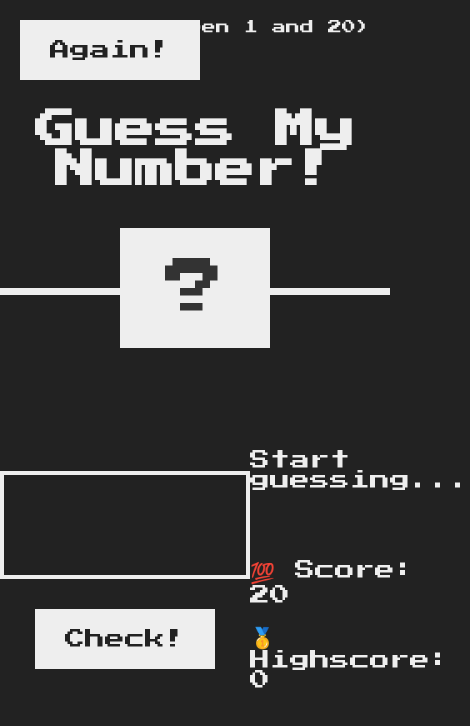
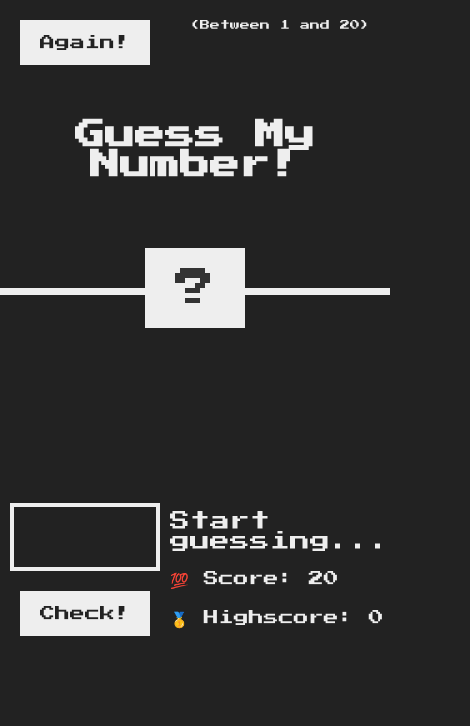
Before and after one commit to Abdelrrahman-Alaa/Guess-My-Number, a plain HTML site: page index.html in a window 390 px wide. Shown: the whole page, 470 px wide, since content can reach past the window. Drawn offline with Linux system fonts and the light colour scheme.

Commit message:
Media Query Edit

```diff
--- a/style.css
+++ b/style.css
@@ -117,3 +117,43 @@ h1 {
 .label-score {
   margin-bottom: 2rem;
 }
+
+/* تحسينات للميديا كويري */
+@media only screen and (max-width: 600px) {
+  h1 {
+    font-size: 3rem;
+  }
+
+  .number {
+    font-size: 4rem;
+    width: 10rem;
+    padding: 2rem 0rem;
+  }
+
+  .between,
+  .again {
+    font-size: 1rem;
+  }
+
+  .guess {
+    font-size: 3rem;
+    padding: 1.5rem;
+    width: 15rem;
+    margin-bottom: 2rem;
+  }
+
+  .btn {
+    font-size: 1.5rem;
+    padding: 1.5rem 2rem;
+  }
+
+  .message {
+    margin-bottom: 4rem;
+    height: 2rem;
+  }
+
+  .label-score,
+  .label-highscore {
+    font-size: 1.5rem;
+  }
+}
```
